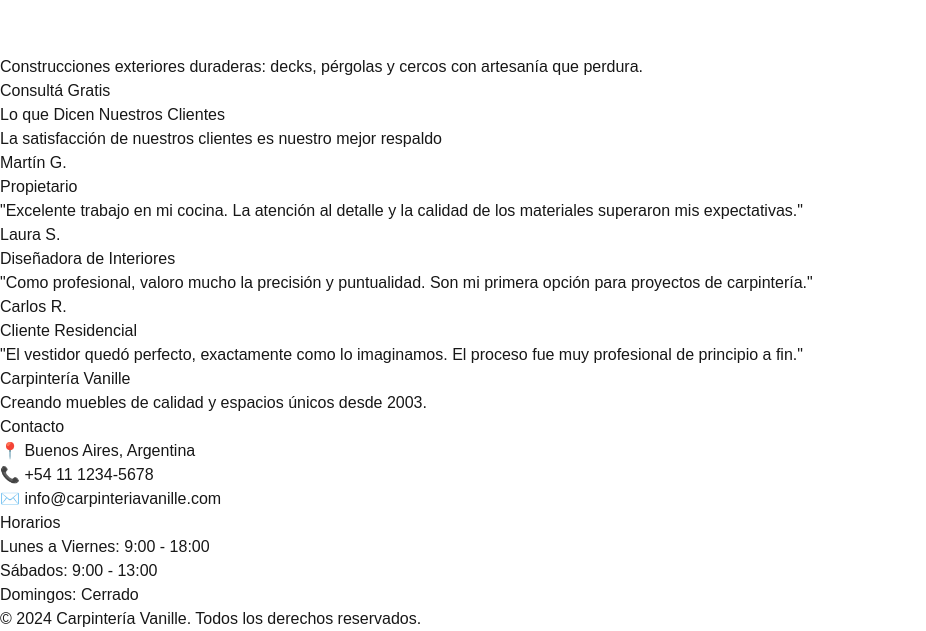
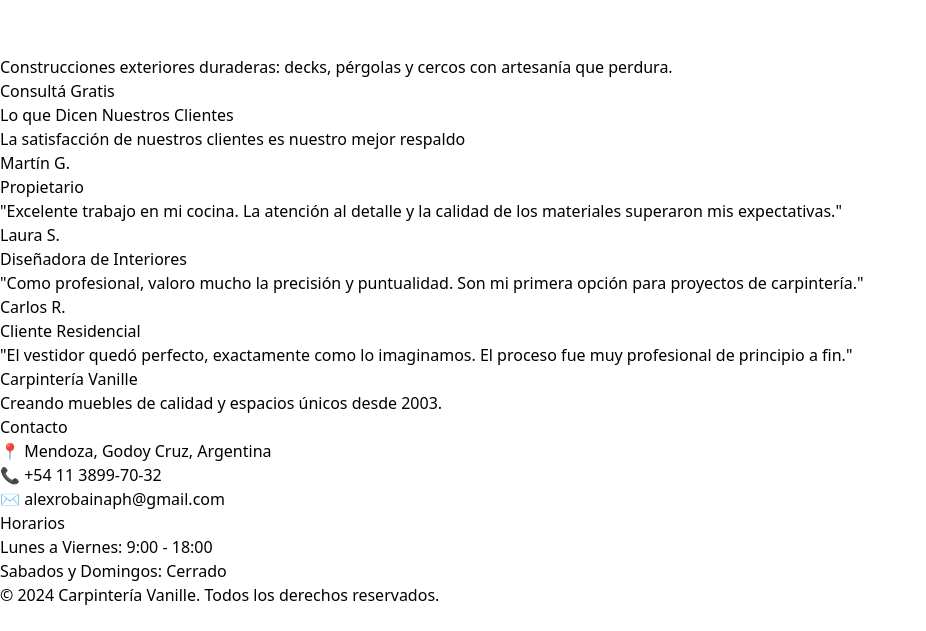
Before and after one commit to alexrobaina/carpinteria, a Next.js app: page / in a window 1280 px wide. Shown: the part 5325-5956 px from the top of the page, without its empty margins (0-926 px from the left). After the commit the page ends 5932 px from the top, so only its background shows below. Built offline with nearby package versions, Linux system fonts and the light colour scheme.

Commit message:
fix styles layout

```diff
--- a/src/app/globals.css
+++ b/src/app/globals.css
@@ -1,24 +1,3 @@
 @tailwind base;
 @tailwind components;
 @tailwind utilities;
-:root {
-  --background: #ffffff;
-  --foreground: #171717;
-}
-
-@media (prefers-color-scheme: dark) {
-  :root {
-    --background: #0a0a0a;
-    --foreground: #ededed;
-  }
-}
-
-html {
-  scroll-behavior: smooth;
-}
-
-body {
-  color: var(--foreground);
-  background: var(--background);
-  font-family: Arial, Helvetica, sans-serif;
-}
--- a/src/app/layout.tsx
+++ b/src/app/layout.tsx
@@ -32,11 +32,9 @@
 
   return (
     <html lang={locale}>
-      <body>
+      <body className="bg-gray-100">
         <Navbar />
-        <div className="w-full max-w-7xl mx-auto px-4 sm:px-6 lg:px-8">
-          {children}
-        </div>
+        <div className="w-full max-w-7xl mx-auto">{children}</div>
       </body>
     </html>
   )
--- a/src/components/Footer/index.tsx
+++ b/src/components/Footer/index.tsx
@@ -14,17 +14,16 @@
           <div>
             <h3 className="text-xl font-semibold mb-4">Contacto</h3>
             <ul className="space-y-2 text-gray-400">
-              <li>📍 Buenos Aires, Argentina</li>
-              <li>📞 +54 11 1234-5678</li>
-              <li>✉️ info@carpinteriavanille.com</li>
+              <li>📍 Mendoza, Godoy Cruz, Argentina</li>
+              <li>📞 +54 11 3899-70-32</li>
+              <li>✉️ alexrobainaph@gmail.com</li>
             </ul>
           </div>
           <div>
             <h3 className="text-xl font-semibold mb-4">Horarios</h3>
             <ul className="space-y-2 text-gray-400">
               <li>Lunes a Viernes: 9:00 - 18:00</li>
-              <li>Sábados: 9:00 - 13:00</li>
-              <li>Domingos: Cerrado</li>
+              <li>Sabados y Domingos: Cerrado</li>
             </ul>
           </div>
         </div>
--- a/src/components/Hero/index.tsx
+++ b/src/components/Hero/index.tsx
@@ -5,7 +5,7 @@
 
 export default function Hero() {
   return (
-    <section className="bg-gray-100 py-20">
+    <section className="bg-gray-100 py-12 sm:py-16">
       <div className="w-full max-w-7xl mx-auto px-4 sm:px-6 lg:px-8 flex flex-col-reverse md:flex-row items-center gap-10">
         <div className="md:w-1/2 text-center md:text-left">
           <h1 className="text-4xl sm:text-5xl font-bold text-gray-800 leading-tight">
--- a/src/components/Navbar/index.tsx
+++ b/src/components/Navbar/index.tsx
@@ -3,8 +3,8 @@
 
 export default function Navbar() {
   return (
-    <nav className=" shadow-md px-8 h-[60px]">
-      <div className="bg-gray-100 px-6 flex justify-between items-center">
+    <nav className="bg-gray-100 px-2 sm:px-6 flex justify-between items-center">
+      <div className="bg-gray-100 flex justify-between items-center">
         <Image
           src={logo}
           alt="Carpintería Alex Robaina"
```
